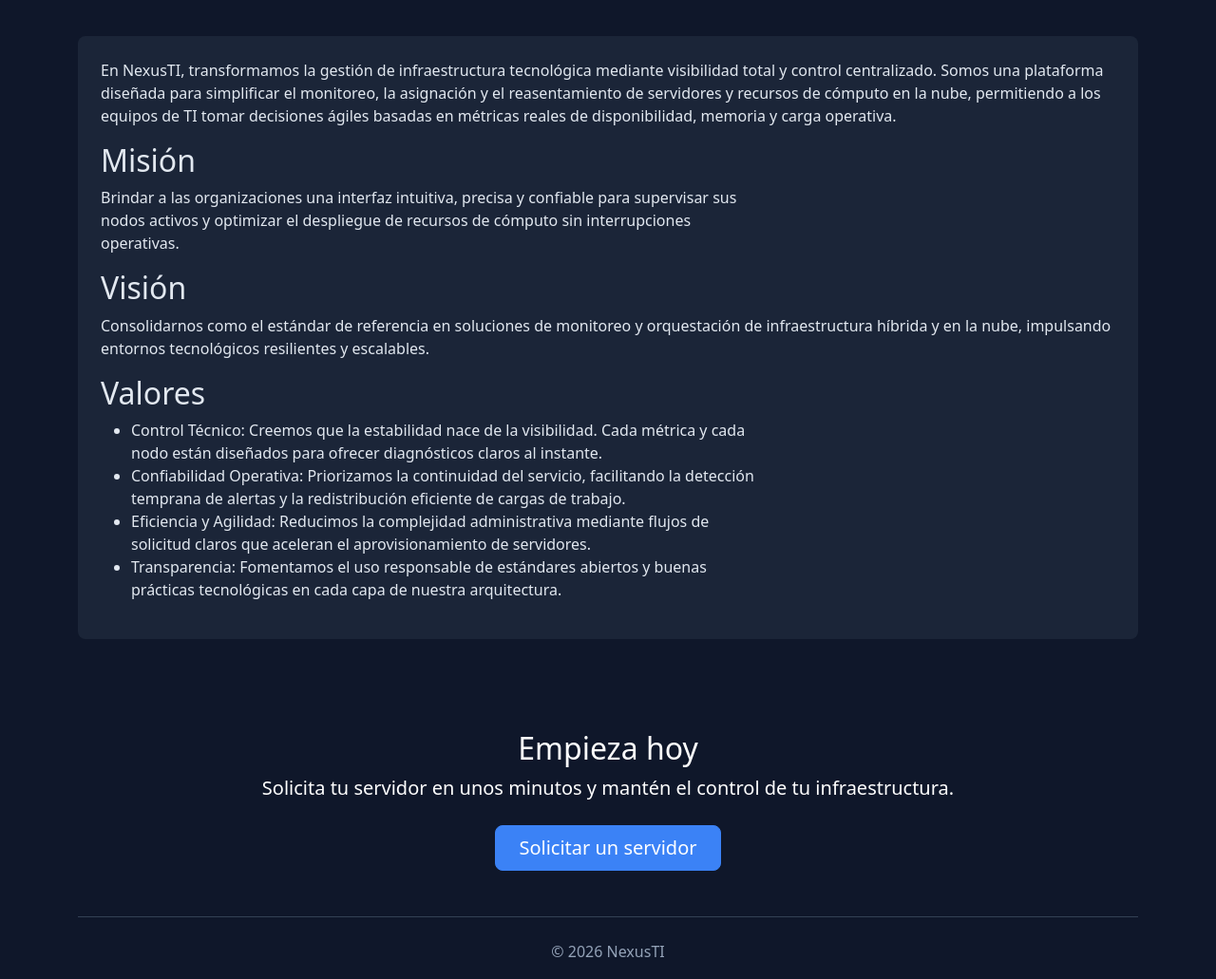
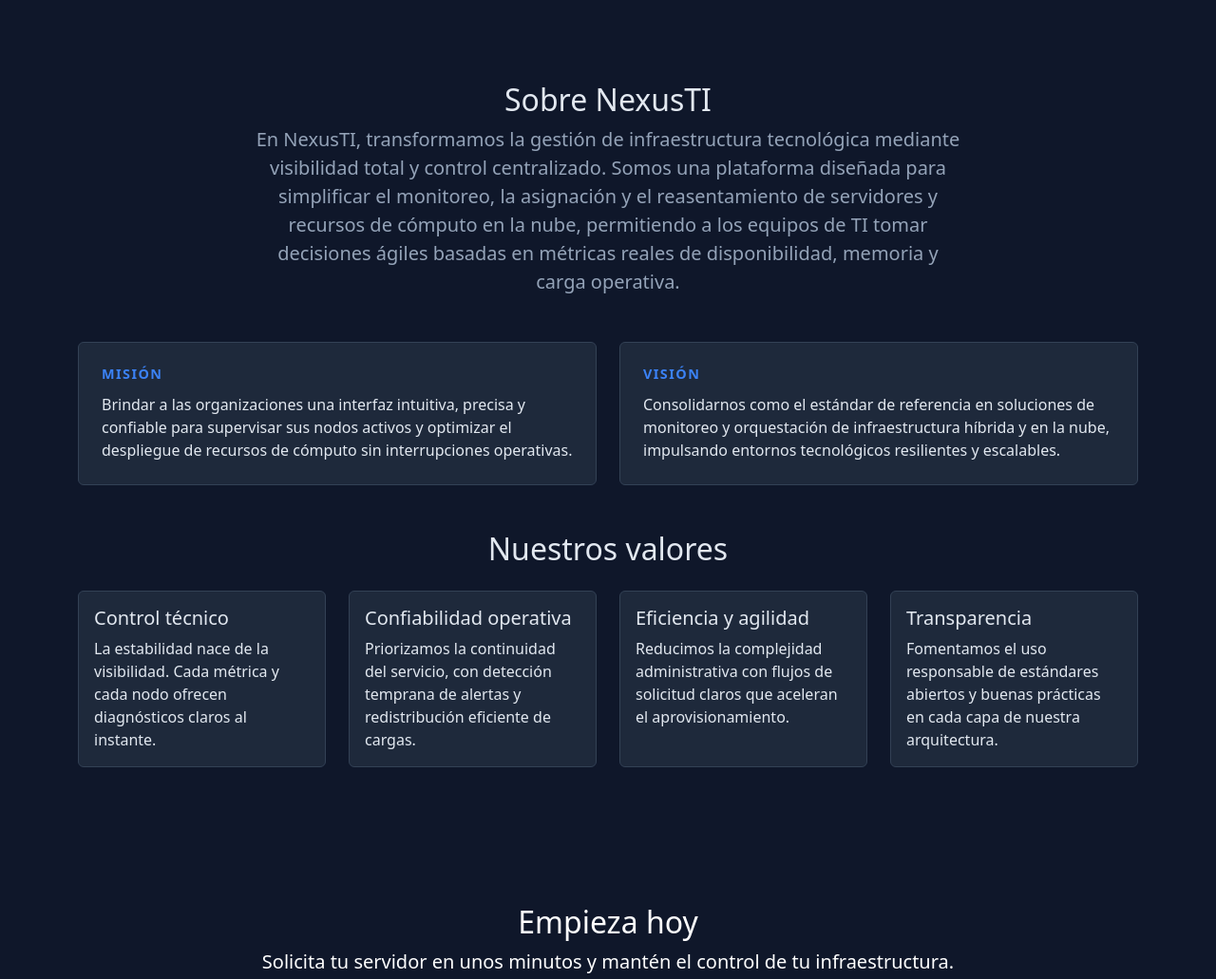
Before and after one commit to Emi1ixnx/Proyecto-final-DW, a plain HTML site: page index.html in a window 1280 px wide. Shown: the part 1380-2411 px from the top of the page at 95% size. Drawn offline with nearby package versions, Linux system fonts and the light colour scheme.

Commit message:
actualización

```diff
--- a/assets/css/style.css
+++ b/assets/css/style.css
@@ -180,10 +180,20 @@ body::before {
 }
 
 .nosotros {
-    background-color: rgba(30, 41, 59, 0.85);
-    border-radius: 0.5rem;
-    padding: 1.5rem;
     margin-bottom: 3rem;
+}
+
+.nosotros .lead {
+    color: var(--texto-secundario);
+}
+
+.etiqueta {
+    color: var(--acento-principal);
+    text-transform: uppercase;
+    letter-spacing: 0.1em;
+    font-size: 0.9rem;
+    font-weight: 700;
+    margin-bottom: 0.75rem;
 }
 
 .texto-secundario {
@@ -204,3 +214,16 @@ img[alt="nexus_header"] {
     object-position: center;
     display: block;
 }
+
+.aviso-legal {
+    font-size: 0.85rem;
+    margin-bottom: 0.25rem;
+}
+
+footer a {
+    color: var(--acento-principal);
+}
+
+footer a:hover {
+    color: var(--acento-hover);
+}
--- a/index.html
+++ b/index.html
@@ -135,50 +135,79 @@
             </div>
         </section>
 
-        <section class="nosotros" id="nosotros">
-            <div class="row">
-                <div class="col">
-                    <p>En NexusTI, transformamos la gestión de infraestructura tecnológica mediante visibilidad total y
-                        control
-                        centralizado. Somos una plataforma diseñada para simplificar el monitoreo, la asignación y el
-                        reasentamiento
-                        de servidores y recursos de cómputo en la nube, permitiendo a los equipos de TI tomar decisiones
-                        ágiles
-                        basadas en métricas reales de disponibilidad, memoria y carga operativa.</p>
+        <section class="nosotros py-5" id="nosotros">
+            <div class="text-center mb-5">
+                <h2>Sobre NexusTI</h2>
+                <p class="lead col-lg-8 mx-auto">En NexusTI, transformamos la gestión de infraestructura tecnológica
+                    mediante visibilidad total y control centralizado. Somos una plataforma diseñada para simplificar el
+                    monitoreo, la asignación y el reasentamiento de servidores y recursos de cómputo en la nube,
+                    permitiendo a los equipos de TI tomar decisiones ágiles basadas en métricas reales de
+                    disponibilidad, memoria y carga operativa.</p>
+            </div>
+
+            <div class="row g-4 mb-5">
+                <div class="col-md-6">
+                    <div class="card h-100">
+                        <div class="card-body p-4">
+                            <h3 class="etiqueta">Misión</h3>
+                            <p class="card-text">Brindar a las organizaciones una interfaz intuitiva, precisa y
+                                confiable
+                                para supervisar sus nodos activos y optimizar el despliegue de recursos de cómputo sin
+                                interrupciones operativas.</p>
+                        </div>
+                    </div>
                 </div>
-            </div>
-            <div class="row">
-                <div class="col-8">
-                    <h2>Misión</h2>
-                    <p>Brindar a las organizaciones una interfaz intuitiva, precisa y confiable para supervisar
-                        sus nodos activos y optimizar el despliegue de recursos de cómputo sin interrupciones
-                        operativas.</p>
-                </div>
-            </div>
-            <div class="row">
-                <div class="col">
-                    <h2>Visión</h2>
-                    <p>Consolidarnos como el estándar de referencia en soluciones de monitoreo y orquestación de
-                        infraestructura híbrida y en la nube, impulsando entornos tecnológicos resilientes y escalables.
-                    </p>
-                </div>
-            </div>
-            <div class="row">
-                <div class="col-8">
-                    <h2>Valores</h2>
-                    <ul>
-                        <li>Control Técnico: Creemos que la estabilidad nace de la visibilidad. Cada métrica y cada
-                            nodo están diseñados para ofrecer diagnósticos claros al instante.</li>
-                        <li>Confiabilidad Operativa: Priorizamos la continuidad del servicio, facilitando la detección
-                            temprana de alertas y la redistribución eficiente de cargas de trabajo.</li>
-                        <li>Eficiencia y Agilidad: Reducimos la complejidad administrativa mediante flujos de solicitud
-                            claros que aceleran el aprovisionamiento de servidores.</li>
-                        <li>Transparencia: Fomentamos el uso responsable de estándares abiertos y buenas prácticas
-                            tecnológicas en cada capa de nuestra arquitectura.</li>
-                    </ul>
+                <div class="col-md-6">
+                    <div class="card h-100">
+                        <div class="card-body p-4">
+                            <h3 class="etiqueta">Visión</h3>
+                            <p class="card-text">Consolidarnos como el estándar de referencia en soluciones de monitoreo
+                                y orquestación de infraestructura híbrida y en la nube, impulsando entornos tecnológicos
+                                resilientes y escalables.</p>
+                        </div>
+                    </div>
                 </div>
             </div>
 
+            <h2 class="text-center mb-4">Nuestros valores</h2>
+            <div class="row g-4">
+                <div class="col-md-6 col-lg-3">
+                    <div class="card h-100">
+                        <div class="card-body">
+                            <h5 class="card-title">Control técnico</h5>
+                            <p class="card-text">La estabilidad nace de la visibilidad. Cada métrica y cada nodo ofrecen
+                                diagnósticos claros al instante.</p>
+                        </div>
+                    </div>
+                </div>
+                <div class="col-md-6 col-lg-3">
+                    <div class="card h-100">
+                        <div class="card-body">
+                            <h5 class="card-title">Confiabilidad operativa</h5>
+                            <p class="card-text">Priorizamos la continuidad del servicio, con detección temprana de
+                                alertas y redistribución eficiente de cargas.</p>
+                        </div>
+                    </div>
+                </div>
+                <div class="col-md-6 col-lg-3">
+                    <div class="card h-100">
+                        <div class="card-body">
+                            <h5 class="card-title">Eficiencia y agilidad</h5>
+                            <p class="card-text">Reducimos la complejidad administrativa con flujos de solicitud claros
+                                que aceleran el aprovisionamiento.</p>
+                        </div>
+                    </div>
+                </div>
+                <div class="col-md-6 col-lg-3">
+                    <div class="card h-100">
+                        <div class="card-body">
+                            <h5 class="card-title">Transparencia</h5>
+                            <p class="card-text">Fomentamos el uso responsable de estándares abiertos y buenas prácticas
+                                en cada capa de nuestra arquitectura.</p>
+                        </div>
+                    </div>
+                </div>
+            </div>
         </section>
 
         <section class="py-5 text-center" id="empieza-hoy">
@@ -189,7 +218,14 @@
         </section>
 
         <footer>
-            <p>&copy; 2026 NexusTI</p>
+            <p>&copy; 2026 NexusTI. Proyecto académico con datos simulados.</p>
+            <p class="aviso-legal">Construido con <a href="https://getbootstrap.com/" target="_blank"
+                    rel="noopener">Bootstrap</a>, software de código abierto bajo licencia <a
+                    href="https://opensource.org/license/mit" target="_blank" rel="noopener">MIT</a>.</p>
+            <p class="aviso-legal">Video de fondo: «Computadora, red, internet» de tommyvideo, en <a
+                    href="https://pixabay.com/es/videos/computadora-red-internet-digital-54733/" target="_blank"
+                    rel="noopener">Pixabay</a>, bajo la <a href="https://pixabay.com/es/service/license-summary/"
+                    target="_blank" rel="noopener">Licencia de contenido de Pixabay</a>.</p>
         </footer>
     </div>
     <script src="https://cdn.jsdelivr.net/npm/bootstrap@5.3.9/dist/js/bootstrap.bundle.min.js"
```
Also changed, not shown: views/nodos.html (+4 -1 lines), views/solicitudes.html (+4 -1 lines).
